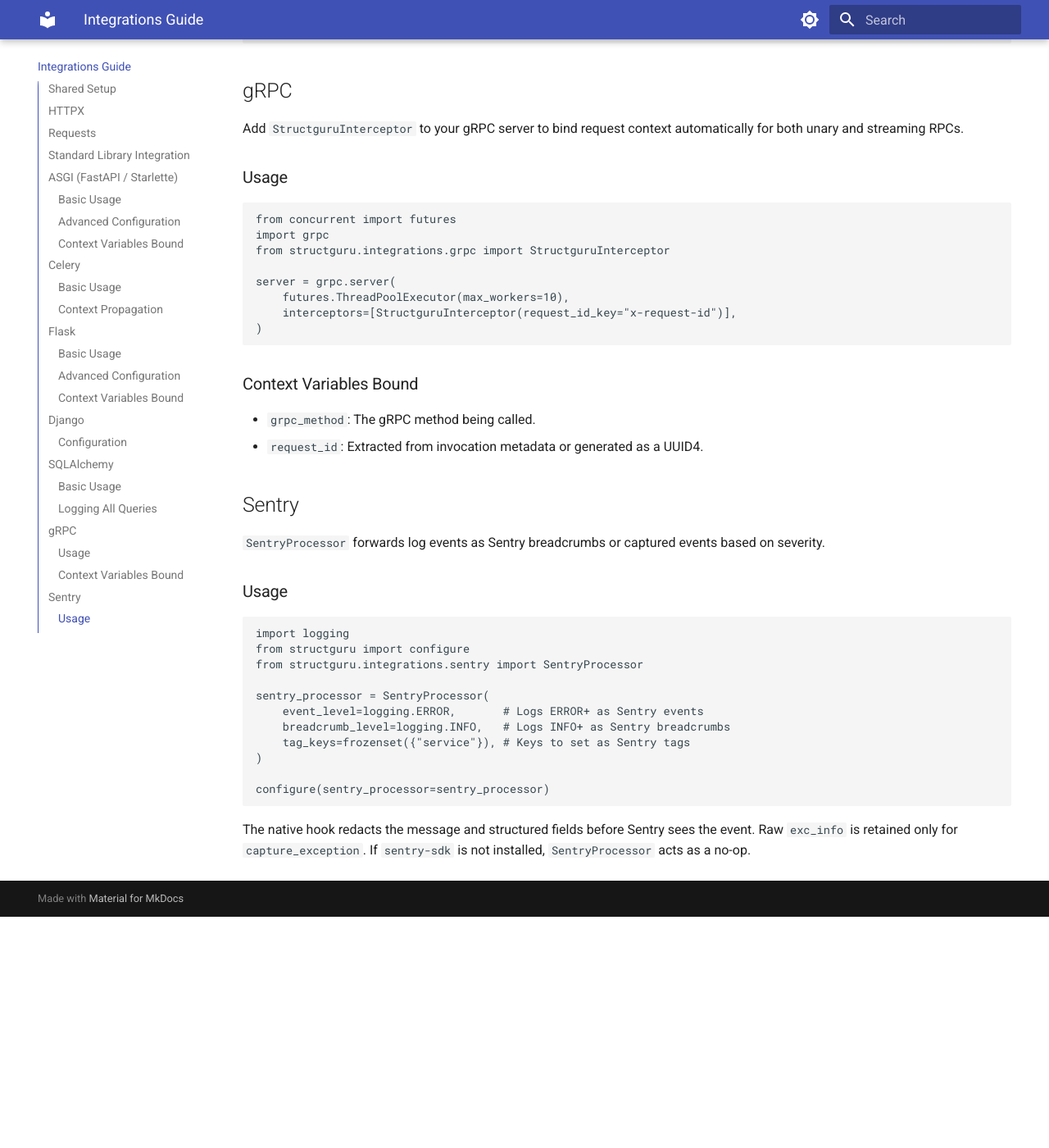
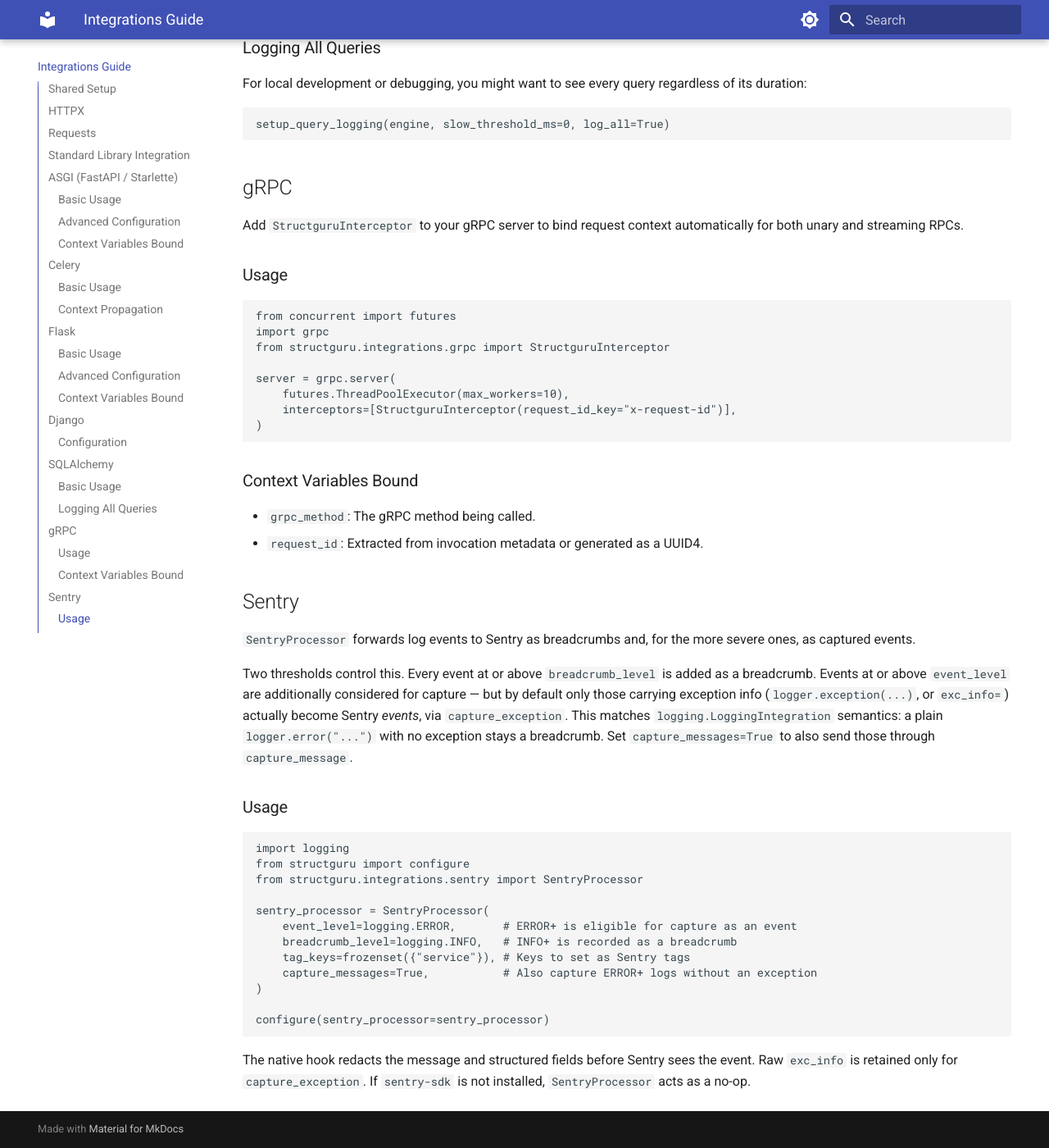
Before and after one commit to kidoz/structguru, an MkDocs documentation site: the page built from docs/integrations.md, in a window 1280 px wide and 1400 px high, scrolled down 6507 px. Shown: the whole window at 82% size. Built offline with MkDocs 1.6.1 and Material for MkDocs 9.7.7, drawn with Linux system fonts in a browser that asks for light colours; before the commit the page ends 7625 px from its top, so only the background shows below that; some of the changed text lies outside the part shown.

Commit message:
Correct the Sentry, HTTPX, and ASGI notes in the integrations guide

````diff
--- a/docs/integrations.md
+++ b/docs/integrations.md
@@ -34,7 +34,9 @@
     response = await client.get("https://example.com")
 ```
 
-The hooks will automatically log request completion and failure, and capture the `X-Request-ID` header if it's set.
+The hooks log every request that receives a response, and capture the `X-Request-ID` header if it's set. Responses with an HTTP error status (4xx/5xx) are logged at `ERROR`, everything else at `INFO`.
+
+Note that logging happens in the `response` hook, so *transport-level* failures — connection refused, DNS failures, timeouts — are not logged here. Those raise before a response exists, and httpx never invokes the hook. Wrap the call site (or use `logger.catch()`) if you need those recorded.
 
 ## Requests
 
@@ -335,7 +337,9 @@
 
 ## Sentry
 
-`SentryProcessor` forwards log events as Sentry breadcrumbs or captured events based on severity.
+`SentryProcessor` forwards log events to Sentry as breadcrumbs and, for the more severe ones, as captured events.
+
+Two thresholds control this. Every event at or above `breadcrumb_level` is added as a breadcrumb. Events at or above `event_level` are additionally considered for capture — but by default only those carrying exception info (`logger.exception(...)`, or `exc_info=`) actually become Sentry *events*, via `capture_exception`. This matches `logging.LoggingIntegration` semantics: a plain `logger.error("...")` with no exception stays a breadcrumb. Set `capture_messages=True` to also send those through `capture_message`.
 
 ### Usage
 
@@ -345,9 +349,10 @@
 from structguru.integrations.sentry import SentryProcessor
 
 sentry_processor = SentryProcessor(
-    event_level=logging.ERROR,       # Logs ERROR+ as Sentry events
-    breadcrumb_level=logging.INFO,   # Logs INFO+ as Sentry breadcrumbs
+    event_level=logging.ERROR,       # ERROR+ is eligible for capture as an event
+    breadcrumb_level=logging.INFO,   # INFO+ is recorded as a breadcrumb
     tag_keys=frozenset({"service"}), # Keys to set as Sentry tags
+    capture_messages=True,           # Also capture ERROR+ logs without an exception
 )
 
 configure(sentry_processor=sentry_processor)
````
Also changed, not shown: other parts of docs/integrations.md (+1 -1 lines).
